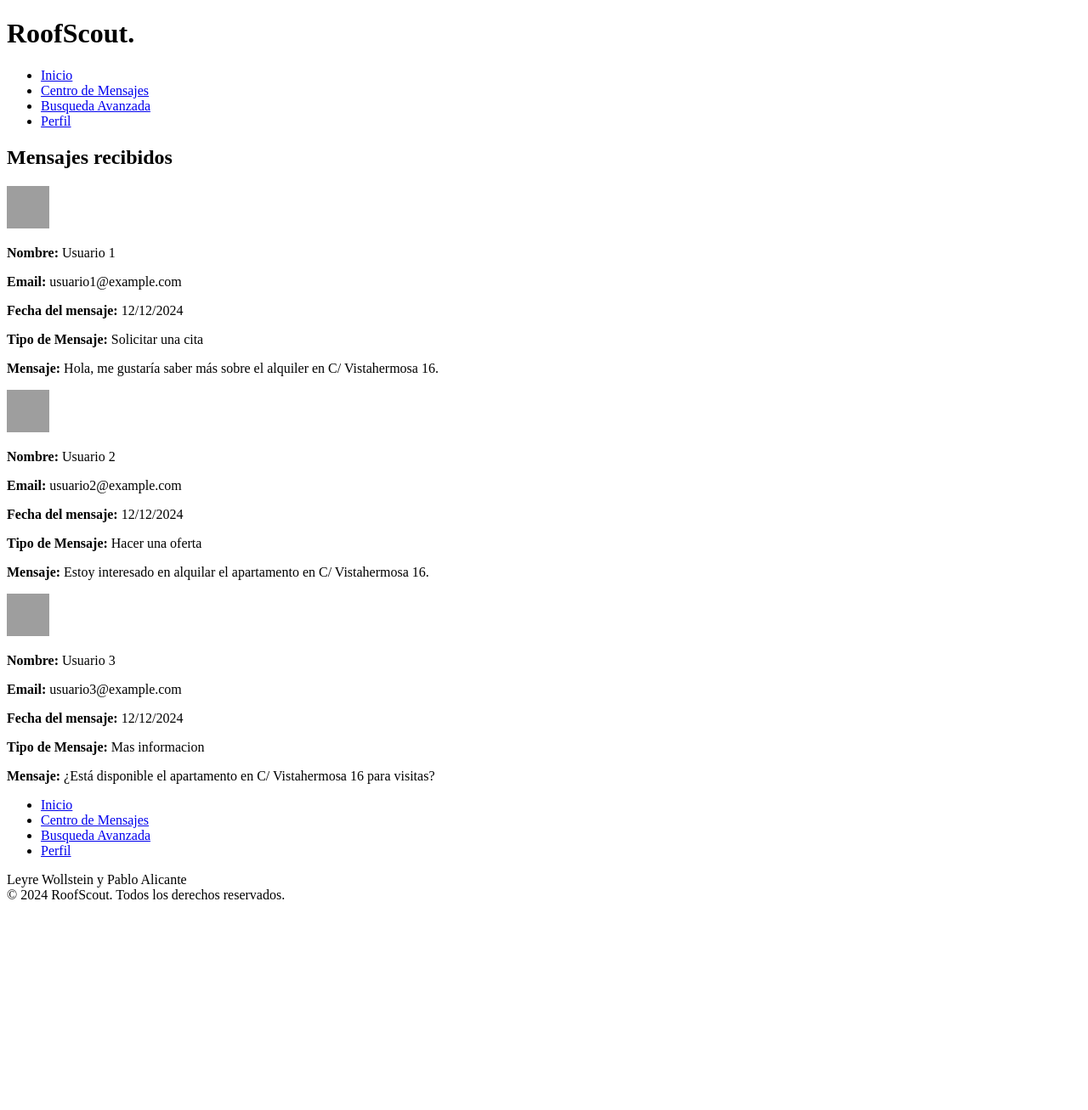
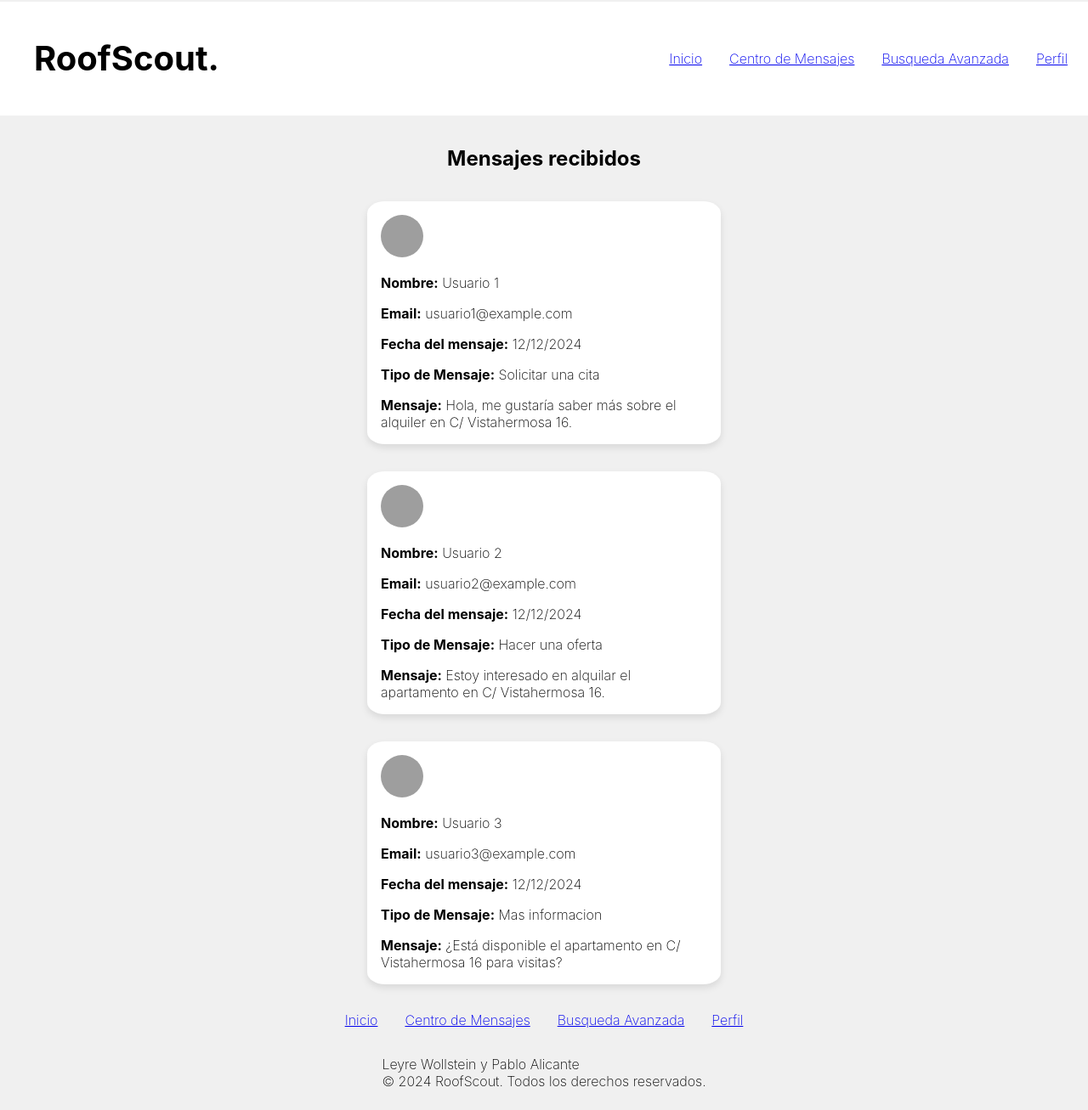
Before and after one commit to pablo4licante/roofscout, a PHP site: page /html/mensajes.html in a window 1280 px wide. Shown: the whole page at 85% size. Before the commit the page ends 1059 px from the top, so only its background shows below. Run offline with PHP 8.4, Linux system fonts and the light colour scheme; grey boxes are pictures that could not be loaded.

Commit message:
Font y mensajes

```diff
--- a/css/global.css
+++ b/css/global.css
@@ -1,3 +1,10 @@
+.inter {
+  font-family: "Inter", sans-serif;
+  font-optical-sizing: auto;
+  font-weight: 200;
+  font-style: normal;
+}
+
 body {
     background-color: #f0f0f0;
     display: flex;
@@ -38,7 +45,7 @@ header {
     }
 
     > button {
-        background-color: #007BFF;
+        background-color: #0097B3;
         border: none;
         color: white;
         padding: 0.5rem 1rem;
@@ -48,14 +55,16 @@ header {
     }
 
     > button:hover {
-        background-color: #0056b3;
+        background-color: #38bfd7;
     }
 }
 
 
-
-
-
+h1 {
+    font-weight: 700;
+    font-size: 2.5em;
+    margin-left: 2rem;
+}
 
 
 nav {
@@ -70,6 +79,7 @@ nav {
         }
     }
 }
+
 
 #galeria {
     display: flex;
@@ -100,7 +110,7 @@ nav {
         }
 
         &:hover h3 {
-            color: blue;
+            color: #0097B3;
         }
 
         > .card-img {
@@ -113,3 +123,25 @@ nav {
         transform: scale(1.05);
     }
 }
+
+.mensaje {
+    background-color: white;
+    width: 26rem;
+    height: rem;
+    margin: 1rem;
+    border-radius: 5%;
+    overflow: hidden;
+    transition: transform 0.3s ease;
+
+    box-shadow: 0 4px 8px rgba(0, 0, 0, 0.1);
+
+    .user-img {
+        margin-left: 1rem;
+        margin-top: 1rem;
+        border-radius: 50%;
+    }
+
+    .mensaje-info {
+        margin: 1rem;
+    }
+}
--- a/html/anuncio-enviarmensaje.html
+++ b/html/anuncio-enviarmensaje.html
@@ -10,6 +10,7 @@ Creado por: Pablo Alicante y Leyre Wollstein el 23/09/2024
     <meta charset="UTF-8">
     <meta name="viewport" content="width=device-width, initial-scale=1.0">
     <title>Piso en Calle Canalejas 8 | RoofScout</title>
+    <link href="../css/global.css" rel="stylesheet" media="screen">
 </head>
 <body>
     <header>
--- a/html/anuncio.html
+++ b/html/anuncio.html
@@ -10,6 +10,7 @@ Creado por: Pablo Alicante y Leyre Wollstein el 23/09/2024
     <meta charset="UTF-8">
     <meta name="viewport" content="width=device-width, initial-scale=1.0">
     <title>Piso en Calle Canalejas 8 | RoofScout</title>
+    <link href="../css/global.css" rel="stylesheet" media="screen">
 </head>
 <body>
     <header>
--- a/html/busqueda.html
+++ b/html/busqueda.html
@@ -10,6 +10,7 @@ Creado por: Pablo Alicante y Leyre Wollstein el 23/09/2024
     <meta charset="UTF-8">
     <meta name="viewport" content="width=device-width, initial-scale=1.0">
     <title>Buscador | RoofScout</title>
+    <link href="../css/global.css" rel="stylesheet" media="screen">
 </head>
 <body>
 
--- a/html/index-logueado.html
+++ b/html/index-logueado.html
@@ -13,7 +13,7 @@ Creado por: Pablo Alicante y Leyre Wollstein el 23/09/2024
     <link href="../css/global.css" rel="stylesheet" media="screen">
   </head>
 
-  <body>
+  <body class="inter">
     <header>
       <h1>RoofScout.</h1>
       <nav>
--- a/html/login.html
+++ b/html/login.html
@@ -10,7 +10,7 @@ Creado por: Pablo Alicante y Leyre Wollstein el 23/09/2024
     <meta charset="UTF-8">
     <meta name="viewport" content="width=device-width, initial-scale=1.0">
     <title>Inicio de Sesión | RoofScout</title>
-    <link rel="stylesheet" href="styles.css">
+    <link href="../css/global.css" rel="stylesheet" media="screen">
 </head>
 <body>
     <header>
--- a/html/mensajes.html
+++ b/html/mensajes.html
@@ -10,8 +10,9 @@ Creado por: Pablo Alicante y Leyre Wollstein el 23/09/2024
     <meta charset="UTF-8">
     <meta name="viewport" content="width=device-width, initial-scale=1.0">
     <title>Centro de Mensajes | RoofScout</title>
+    <link href="../css/global.css" rel="stylesheet" media="screen">
 </head>
-<body>
+<body class="inter">
     <header>
         <h1>RoofScout.</h1>
         <nav>
--- a/html/nuevo-anuncio.html
+++ b/html/nuevo-anuncio.html
@@ -9,6 +9,7 @@ Creado por: Pablo Alicante y Leyre Wollstein el 26/09/2024
     <meta charset="UTF-8">
     <meta name="viewport" content="width=device-width, initial-scale=1.0">
     <title>Nuevo Anuncio  | RoofScout</title>
+    <link href="../css/global.css" rel="stylesheet" media="screen">
 </head>
 <body>
     <h1>RoofScout.</h1>
--- a/html/perfil.html
+++ b/html/perfil.html
@@ -10,6 +10,7 @@ Creado por: Pablo Alicante y Leyre Wollstein el 23/09/2024
     <meta charset="UTF-8">
     <meta name="viewport" content="width=device-width, initial-scale=1.0">
     <title>Perfil | RoofScout</title>
+    <link href="../css/global.css" rel="stylesheet" media="screen">
 </head>
 <body>
     <header>
--- a/html/registro.html
+++ b/html/registro.html
@@ -10,6 +10,7 @@ Creado por: Pablo Alicante y Leyre Wollstein el 23/09/2024
     <meta charset="UTF-8">
     <meta name="viewport" content="width=device-width, initial-scale=1.0">
     <title>Registro | RoofScout</title>
+    <link href="../css/global.css" rel="stylesheet" media="screen">
   </head>
   <body>
     <header>
--- a/html/respuesta-mensaje.html
+++ b/html/respuesta-mensaje.html
@@ -11,6 +11,7 @@ Creado por: Pablo Alicante y Leyre Wollstein el 1/10/2024
     <meta charset="UTF-8">
     <meta name="viewport" content="width=device-width, initial-scale=1.0">
     <title>Piso en Calle Canalejas 8 | RoofScout</title>
+    <link href="../css/global.css" rel="stylesheet" media="screen">
 </head>
 <body>
     <header>
--- a/html/respuesta-solicitar-folleto.html
+++ b/html/respuesta-solicitar-folleto.html
@@ -11,6 +11,7 @@ Creado por: Pablo Alicante y Leyre Wollstein el 1/10/2024
     <meta charset="UTF-8">
     <meta name="viewport" content="width=device-width, initial-scale=1.0">
     <title>Solicitar Folleto | RoofScout</title>
+    <link href="../css/global.css" rel="stylesheet" media="screen">
 </head>
 <body>
 
--- a/html/resultado-busqueda.html
+++ b/html/resultado-busqueda.html
@@ -9,8 +9,8 @@ Creado por: Pablo Alicante y Leyre Wollstein el 23/09/2024
 <head>
     <meta charset="UTF-8">
     <meta name="viewport" content="width=device-width, initial-scale=1.0">
-    <link rel="stylesheet" href="../css/global.css">
     <title>Buscador | RoofScout</title>
+    <link rel="stylesheet" href="../css/global.css" media="screen">
 </head>
 <body>
 
--- a/html/solicitar-folleto.html
+++ b/html/solicitar-folleto.html
@@ -10,6 +10,7 @@ Creado por: Pablo Alicante y Leyre Wollstein el 1/10/2024
     <meta charset="UTF-8">
     <meta name="viewport" content="width=device-width, initial-scale=1.0">
     <title>Solicitar Folleto | RoofScout</title>
+    <link rel="stylesheet" href="../css/global.css" media="screen">
 </head>
 <body>
 
--- a/index.html
+++ b/index.html
@@ -9,12 +9,12 @@
     <head>
     <meta charset="UTF-8">
     <meta name="viewport" content="width=device-width, initial-scale=1.0">
-    <link rel="stylesheet" href="./css/global.css">
     <title>RoofScout</title>
     <link rel="stylesheet" href="https://cdnjs.cloudflare.com/ajax/libs/font-awesome/4.7.0/css/font-awesome.min.css">
+    <link rel="stylesheet" href="./css/global.css" media="screen">
   </head>
 
-  <body>
+  <body class="inter">
     <header>
       <h1>RoofScout.</h1>
       <nav>
```
